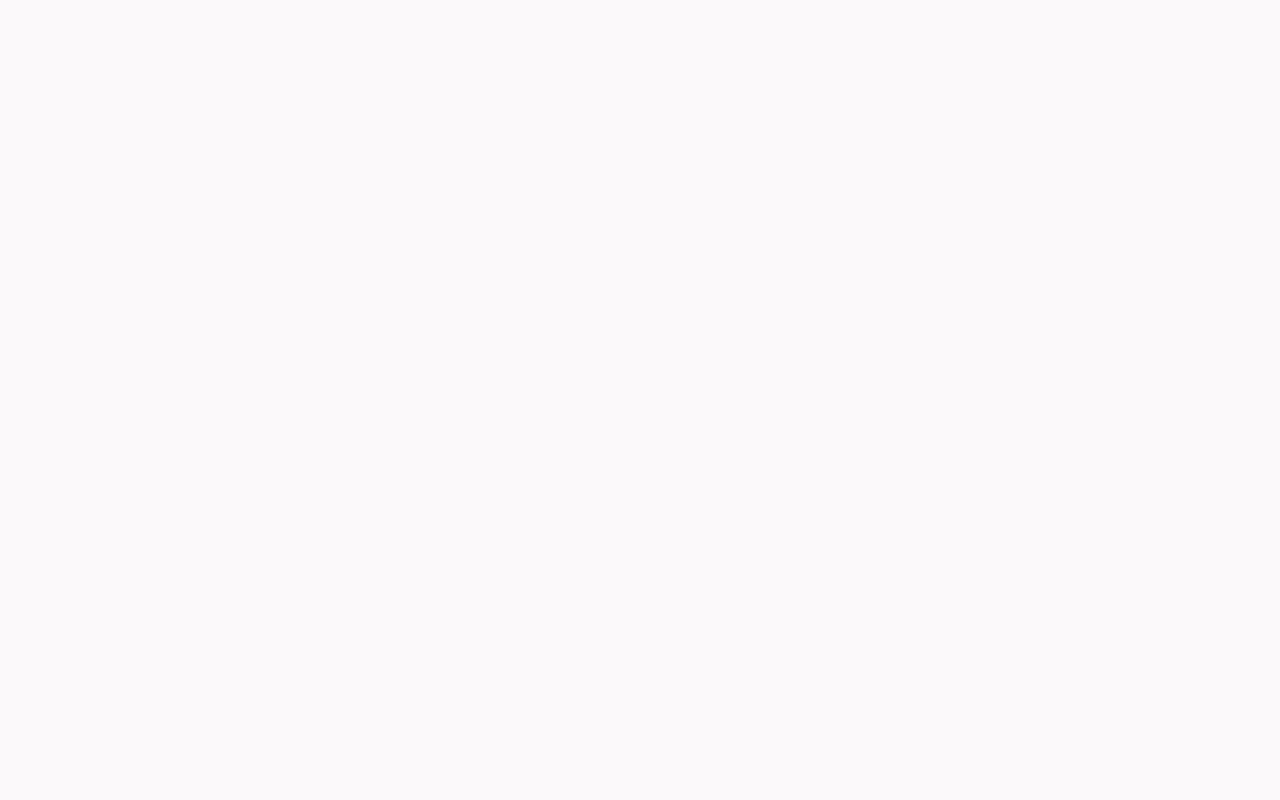
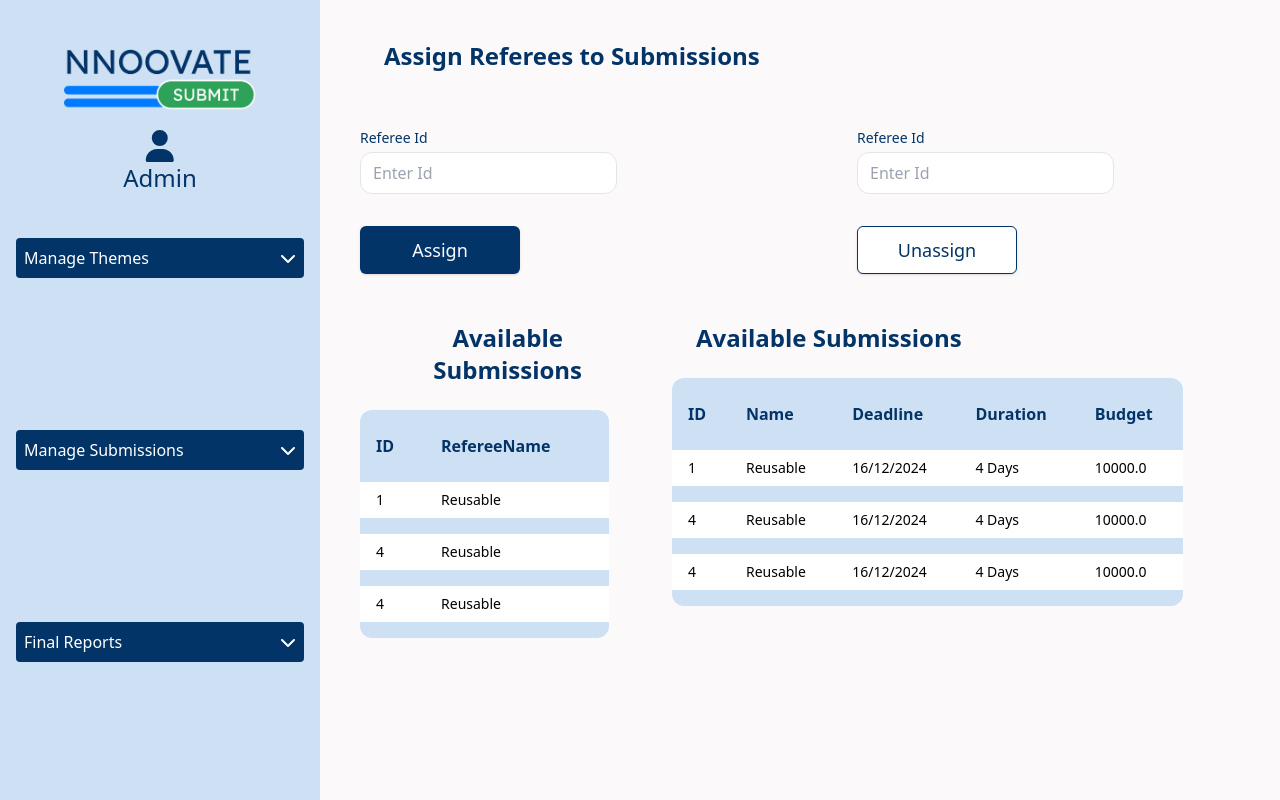
Before and after one commit to MohamedWael3011/reusable-project-webapp, a React (Vite) app: page /AdminAssignReferee in a window 1280 px wide. Before the commit this address led to /. Built offline with nearby package versions, Linux system fonts and the light colour scheme.

Commit message:
Assign Referee page

```diff
--- a/src/App.tsx
+++ b/src/App.tsx
@@ -8,19 +8,20 @@ import { HomeView } from "./views/HomeView";
 import AddThemePage from "./views/AddTheme_admin";
 import UpdateTheme from "./views/UpdateTheme_admin";
 import { AdminMainView } from "./views/AdminMainView";
+import{AdminAssignRefereeView} from "./views/AdminAssignRefereeView"
 
 
 const App = () => {
   return (
     <Routes>
       {/* Define your routes */}
-      {/* <Route path="/" element={<UserMainView />} /> */}
       <Route path="/signin" element={<Login/>} />
       <Route path="/signup" element={<Signup/>} />
       <Route path="/HomeView" element={<HomeView/>} />
       <Route path="/AddTheme" element={<AddThemePage/>} />
       <Route path="/UpdateTheme" element={<UpdateTheme/>} />
       <Route path="/admin" element={<AdminMainView/>} />
+      <Route path="/AdminAssignReferee" element={<AdminAssignRefereeView/>} />
 
 
       {/* Redirect unmatched routes to Home */}
--- /dev/null
+++ b/src/views/AdminAssignRefereeView.tsx
@@ -0,0 +1,64 @@
+import TableAdmin from '@/components/ui/TableAdmin';
+import AdminSidepanel from '@/components/ui/AdminSidepanel';
+import TextInput from '@/components/ui/TextInput';
+import { useState } from 'react';
+import { Button } from "../components/ui/button";
+
+
+const AvailableRefereescolumns = ["ID", "RefereeName"];
+const AvailableRefereesData = [
+  { id: 1, refereename: "Reusable"},
+  { id: 4, refereename: "Reusable"},
+  { id: 4, refereename: "Reusable"},
+  ];
+
+const columns = ["ID", "Name", "Deadline", "Duration", "Budget"];
+const data = [
+  { id: 1, name: "Reusable", deadline: "16/12/2024", duration: "4 Days", budget: "10000.0" },
+  { id: 4, name: "Reusable", deadline: "16/12/2024", duration: "4 Days", budget: "10000.0" },
+  { id: 4, name: "Reusable", deadline: "16/12/2024", duration: "4 Days", budget: "10000.0" },
+  ];
+
+
+export const AdminAssignRefereeView = () => {
+  const [RefereeId, setRefereeId] = useState<string>('');
+
+
+  return (
+    <div className='flex grid grid-cols-12' >
+      <AdminSidepanel/>
+      <div className='col-span-9 flex flex-col gap-12 pt-10 pl-10'>
+
+            <h2 className=" self-start ml-6  text-primary text-2xl font-bold mb-2 text-center">Assign Referees to Submissions</h2>
+
+            <div className=' flex gap-60'>
+                <div>
+                    <TextInput  required label='Referee Id' placeholder="Enter Id"
+                        value={RefereeId} onChange={(e)=>{ setRefereeId(e.target.value)}}/>
+                    <Button className=" mt-4" size={"lg"} >
+                        Assign
+                    </Button>
+                </div>
+                <div>
+                    <TextInput  required label='Referee Id' placeholder="Enter Id"
+                        value={RefereeId} onChange={(e)=>{ setRefereeId(e.target.value)}}/>
+                    <Button className=" mt-4 bg-white text-primary border border-primary hover:bg-slate-100 " size={"lg"} >
+                        Unassign
+                    </Button>
+                </div>
+            </div>
+
+            <div className='tables grid grid-cols-12 gap-4'>
+              <div className="col-span-4">
+                <TableAdmin title="Available Submissions" columns={AvailableRefereescolumns} data={AvailableRefereesData} />
+              </div>
+              <div className="col-span-8">
+                <TableAdmin title="Available Submissions" columns={columns} data={data} />
+              </div>
+            </div>
+      </div>
+
+    </div>
+
+  );
+};
```
